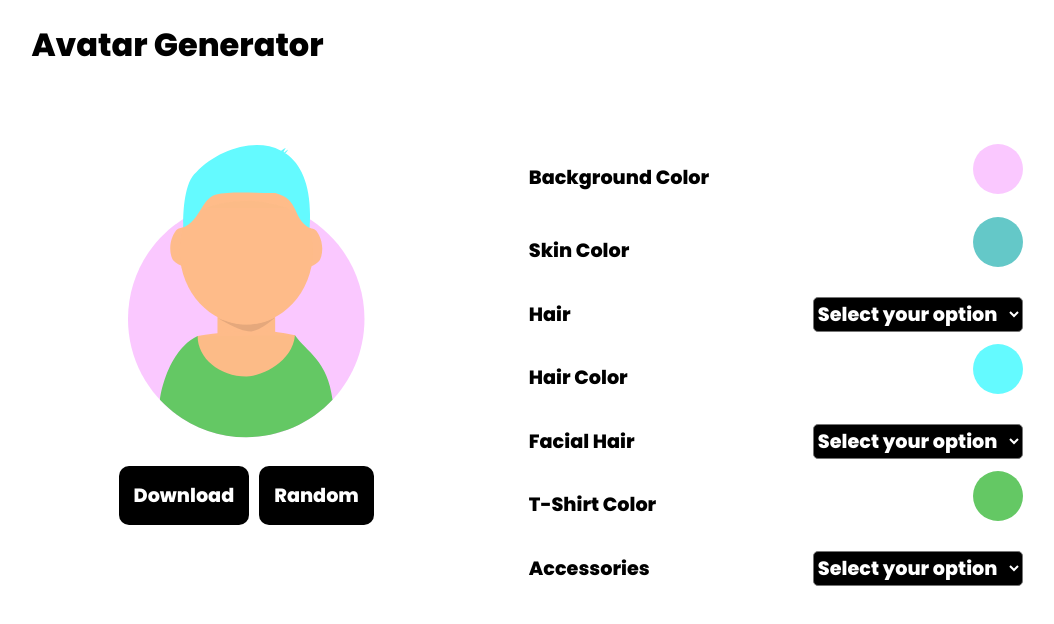
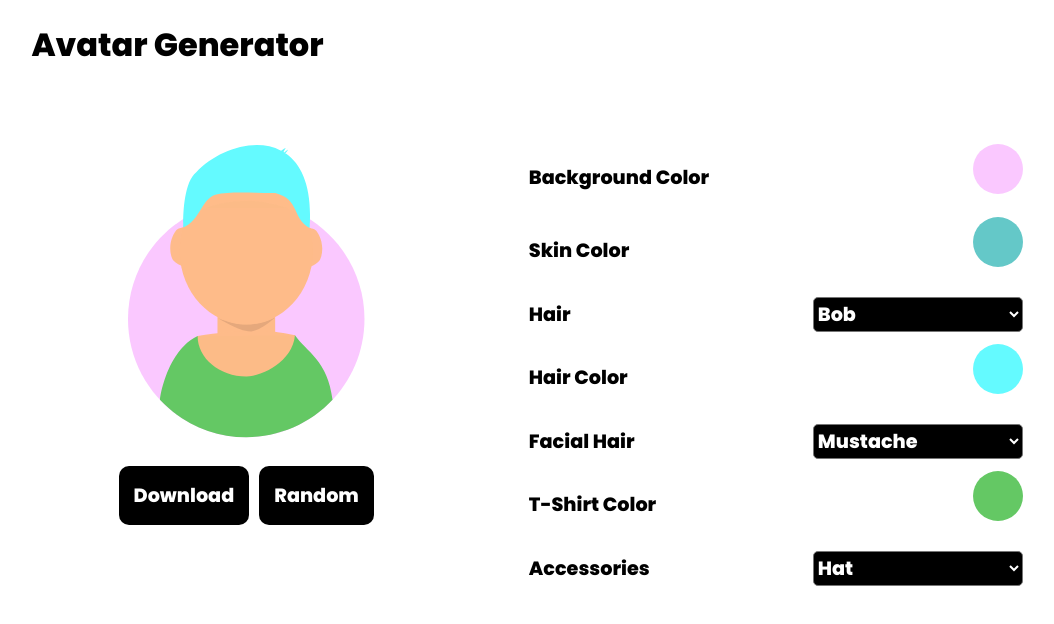
Before and after one commit to ambx/avatar-generator, a Next.js app: page / in a window 1280 px wide. Shown: the top 624 px of the page, without its empty margins (79-1133 px from the left). Built offline with nearby package versions, Linux system fonts and the light colour scheme.

Commit message:
randomised select tag in random button

```diff
--- a/components/Avatar/index.js
+++ b/components/Avatar/index.js
@@ -1,19 +1,21 @@
 import styles from "./styles.module.scss";
 import SVG from '../SVG/base'
 import RandomButton from '../RandomButton'
-import { useColorContext } from '../../context/ColorContext'
+import { useFeaturesContext } from '../../context/FeaturesContext'
 
 export default function Avatar(){
     const {
+        backgroundColor,
+        setBackgroundColor,
         skinColor,
+        setSkinColor,
         hairColor,
-        backgroundColor,
+        setHairColor,
         tshirtColor,
-        setBackgroundColor,
-        setSkinColor,
-        setHairColor,
-        setTshirtColor
-      } = useColorContext();
+        setTshirtColor,
+        hair,
+        setHair
+      } = useFeaturesContext();
 
     return(
         <div className={styles.container}>
--- a/components/Form/index.js
+++ b/components/Form/index.js
@@ -1,21 +1,31 @@
 import styles from "./styles.module.scss";
 import ColorPicker from '../Color-Picker/index'
 import { useContext } from 'react'
-import { useColorContext } from '../../context/ColorContext'
+import { useFeaturesContext } from '../../context/FeaturesContext'
 
 //to do - should change drop down options to automatically update as new svg additions integrated
 
 export default function Form(){
     const {
+        backgroundColor,
+        setBackgroundColor,
         skinColor,
+        setSkinColor,
         hairColor,
-        backgroundColor,
+        setHairColor,
         tshirtColor,
-        setBackgroundColor,
-        setSkinColor,
-        setHairColor,
-        setTshirtColor
-      } = useColorContext();
+        setTshirtColor,
+        hair,
+        setHair,
+        facialHair,
+        setFacialHair,
+        accessories,
+        setAccessories
+      } = useFeaturesContext();
+
+      const Hair=['Bob','Short','Long'];
+      const FacialHair=['Mustache','Beard' ,'None'];
+      const Accessories=['Glasses','Mask','Hat'];
 
     return(
         <div className={styles.container}>
@@ -39,12 +49,13 @@ export default function Form(){
                 <tr >
                     <td >Hair</td>
                     <td  className={styles.input}>
-                    <select name="hair" id="hair">
+                    <select name="hair" id="hair" value={hair} onChange={(value) => setHair(value)} >
                     <optgroup>
-                        <option value="" disabled selected>Select your option</option>
-                        <option value="bob">Bob</option>
-                        <option value="long">Long</option>
-                        <option value="short">Short</option>
+                        {Hair.map((Hair) => (
+                            <option value={Hair}>
+                            {Hair}
+                            </option>
+                        ))}
                     </optgroup>
                     </select>
                     </td>
@@ -60,12 +71,11 @@ export default function Form(){
                 <tr>
                     <td>Facial Hair</td>
                     <td className={styles.input}>
-                    <select name="facial-hair" id="facial-hair">
+                    <select name="facial-hair" id="facial-hair" value={facialHair} onChange={(value) => setFacialHair(value)}>
                     <optgroup>
-                        <option value="" disabled selected>Select your option</option>
-                        <option value="bob">Beard</option>
-                        <option value="long">Mustache</option>
-                        <option value="short">None</option>
+                        {FacialHair.map((FacialHair) => (
+                            <option value={FacialHair}>{FacialHair}</option>
+                        ))}
                     </optgroup>
                     </select>
                     </td>
@@ -82,12 +92,11 @@ export default function Form(){
                 <tr>
                     <td>Accessories</td>
                     <td className={styles.input}>
-                    <select name="accessories" id="accessories">
+                    <select name="accessories" id="accessories" value={accessories} onChange={(value) => setAccessories(value)}>
                     <optgroup>
-                        <option value="" disabled selected>Select your option</option>
-                        <option value="bob">Glasses</option>
-                        <option value="long">Hat</option>
-                        <option value="short">Mask</option>
+                        {Accessories.map((Accessories) => (
+                            <option value={Accessories}>{Accessories}</option>
+                        ))}
                     </optgroup>
                     </select>
                     </td>
@@ -97,3 +106,7 @@ export default function Form(){
         </div>
     )
 }
+
+function trial(){
+    document.getElementById("hair").value = "Bob";
+}
--- a/components/RandomButton/index.js
+++ b/components/RandomButton/index.js
@@ -1,29 +1,43 @@
 import {useContext} from 'react';
-import {useColorContext} from '../../context/ColorContext'
+import {useFeaturesContext} from '../../context/FeaturesContext'
 
 export default function RandomButton(){
 
     const {
+        backgroundColor,
+        setBackgroundColor,
         skinColor,
+        setSkinColor,
         hairColor,
-        backgroundColor,
+        setHairColor,
         tshirtColor,
-        setBackgroundColor,
-        setSkinColor,
-        setHairColor,
-        setTshirtColor
-      } = useColorContext();
+        setTshirtColor,
+        hair,
+        setHair,
+        facialHair,
+        setFacialHair,
+        accessories,
+        setAccessories
+      } = useFeaturesContext();
 
-    //updating color context
-    function getNewColors() {
+      const Hair=['Bob','Short','Long'];
+      const FacialHair=['Mustache','Beard' ,'None'];
+      const Accessories=['Glasses','Mask','Hat'];
+
+
+    //updating context
+    function getNewValues() {
         setBackgroundColor(randomRGB());
         setSkinColor(randomRGB());
         setHairColor(randomRGB());
         setTshirtColor(randomRGB());
+        setHair(randomOption(Hair));
+        setFacialHair(randomOption(FacialHair));
+        setAccessories(randomOption(Accessories));
     }
 
     return(
-        <button className="button" onClick={getNewColors}>Random</button>
+        <button className="button" onClick={getNewValues}>Random</button>
 
     )
 }
@@ -34,3 +48,7 @@ function randomRGB(){
     var b = Math.random() * 256 >> 0;
     return [r,g,b]
  }
+
+ function randomOption(items){
+    return items[Math.floor(Math.random()*items.length)];
+ }
--- a/context/ColorContext.js
+++ b/context/FeaturesContext.js
@@ -1,14 +1,17 @@
 import { useState, useContext, createContext } from 'react';
 
-export const ColorContext = createContext();
+export const FeaturesContext = createContext();
 
-export const ColorProvider = props => {
+export const FeaturesProvider = props => {
 
     //initial color states
     const [backgroundColor, setBackgroundColor] = useState([250, 200, 300]);
     const [skinColor, setSkinColor] = useState([100, 200, 200]);
     const [hairColor, setHairColor] = useState([100, 250, 300]);
-    const [tshirtColor, setTshirtColor] = useState([100, 200, 100])
+    const [tshirtColor, setTshirtColor] = useState([100, 200, 100]);
+    const [hair, setHair] = useState('Bob');
+    const [facialHair, setFacialHair] = useState('Mustache');
+    const [accessories, setAccessories] = useState('Hat');
 
     //container for all child components (consumers)
     const value = {
@@ -19,19 +22,25 @@ export const ColorProvider = props => {
         hairColor,
         setHairColor,
         tshirtColor,
-        setTshirtColor
+        setTshirtColor,
+        hair,
+        setHair,
+        facialHair,
+        setFacialHair,
+        accessories,
+        setAccessories
     };
 
     return(
-        <ColorContext.Provider value={value}>
+        <FeaturesContext.Provider value={value}>
             {props.children}
-        </ColorContext.Provider>
+        </FeaturesContext.Provider>
     );
 }
 
-export const useColorContext = () => {
+export const useFeaturesContext = () => {
     //context contains the value
-  const context = useContext(ColorContext);
+  const context = useContext(FeaturesContext);
   if (context === undefined) {
     throw new Error(`useItem must be used within a ColorProvider`);
   }
--- a/package.json
+++ b/package.json
@@ -9,6 +9,7 @@
     "lint": "next lint"
   },
   "dependencies": {
+    "fs": "^0.0.1-security",
     "next": "11.0.1",
     "react": "17.0.2",
     "react-color": "^2.19.3",
--- a/pages/_app.js
+++ b/pages/_app.js
@@ -1,11 +1,11 @@
 import '../styles/globals.scss'
-import { ColorProvider } from '../context/ColorContext'
+import { FeaturesProvider } from '../context/FeaturesContext'
 
 export default function MyApp({ Component, pageProps }) {
   return (
-      <ColorProvider>
+      <FeaturesProvider>
         <Component {...pageProps} />
-      </ColorProvider>
+      </FeaturesProvider>
 
   )
 }
--- a/pages/index.js
+++ b/pages/index.js
@@ -13,6 +13,7 @@ export default function Home() {
       <div className={styles.main}>
         <Avatar />
         <Form />
+
       </div>
 
     </div>
```
Also changed, not shown: lib/hair.js (added, +14 -0 lines), components/SVG/Hair/bob.js (added), components/SVG/Hair/long.js (added), components/SVG/Hair/short.js (added), 1 other file (tests, documents, lock files or other folders).
